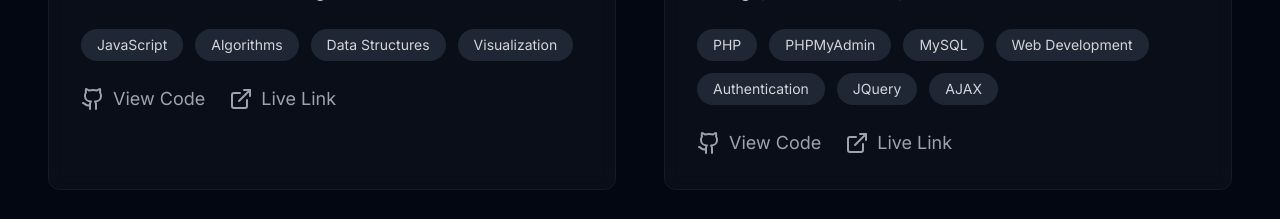
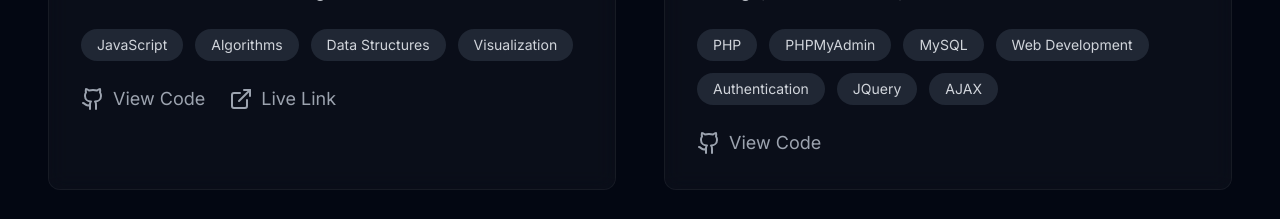
Before and after one commit to garvit-exe/garvit-exe.github.io, a Next.js app: page / in a window 1280 px wide. Shown: the part 2140-2359 px from the top of the page. Built offline with nearby package versions, Linux system fonts and the light colour scheme.

Commit message:
Optimized Live Link

```diff
--- a/src/components/sections/projects.tsx
+++ b/src/components/sections/projects.tsx
@@ -71,6 +71,7 @@ export function Projects() {
                     <Github size={24} />
                     <span className="text-lg">View Code</span>
                   </motion.a>
+                  {project.link2 && (
                     <motion.a
                       href={project.link2}
                       target="_blank"
@@ -82,6 +83,7 @@ export function Projects() {
                       <ExternalLink size={24} />
                       <span className="text-lg">Live Link</span>
                     </motion.a>
+                  )}
                 </div>
               </div>
             </motion.div>
--- a/src/config/portfolio.ts
+++ b/src/config/portfolio.ts
@@ -21,7 +21,7 @@ export interface PortfolioConfig {
     description: string;
     tags: string[];
     link: string;
-    link2: string;
+    link2?: string;
     imageUrl: string;
   }>;
   skills: Array<{
@@ -82,7 +82,6 @@ export const portfolioConfig: PortfolioConfig = {
       description: "A comprehensive document management system built with modern web technologies, featuring secure document storage, version control, and collaboration tools.",
       tags: ["PHP", "PHPMyAdmin", "MySQL", "Web Development", "Authentication", "JQuery", "AJAX"],
       link: "https://github.com/garvit-exe/electronic-Document-Management-System",
-      link2: "",
       imageUrl: "/projects/edms.jpg"
     },
     {
@@ -106,7 +105,6 @@ export const portfolioConfig: PortfolioConfig = {
       description: "A Go-based CLI tool for analyzing local git repository statistics and metrics, providing insights into coding patterns and repository health.",
       tags: ["Go", "Git", "CLI", "Analytics"],
       link: "https://github.com/garvit-exe/git-local-stats",
-      link2: "",
       imageUrl: "/projects/git-local-stats.jpg"
     },
     {
@@ -122,7 +120,7 @@ export const portfolioConfig: PortfolioConfig = {
       description: "An efficient Sudoku puzzle solver implementing backtracking algorithm with a clean web interface.",
       tags: ["JavaScript", "Webpack", "Algorithms", "Problem Solving"],
       link: "https://github.com/garvit-exe/sudoku-solver",
-      link2: "",
+      link2: "https://visual-sudoku.vercel.app/",
       imageUrl: "/projects/sudoku-solver.gif"
     },
     {
@@ -138,7 +136,6 @@ export const portfolioConfig: PortfolioConfig = {
       description: "A network utility tool that enables remote wake-up of computers using the Wake-on-LAN protocol.",
       tags: ["C++", "Networking", "Systems Programming"],
       link: "https://github.com/garvit-exe/Program-using-Wake-on-LAN-protocol-to-remote-power-On-a-PC",
-      link2: "",
       imageUrl: "/projects/wol.jpg"
     }
   ],
```
Lines whose indentation alone changed are shown as unchanged.
